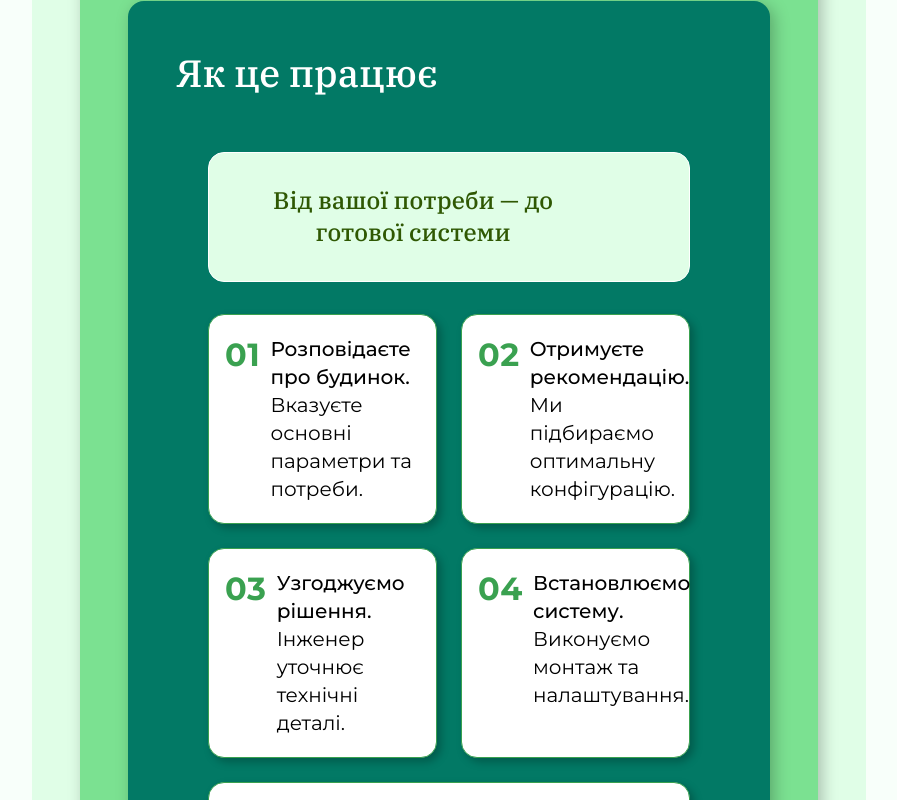
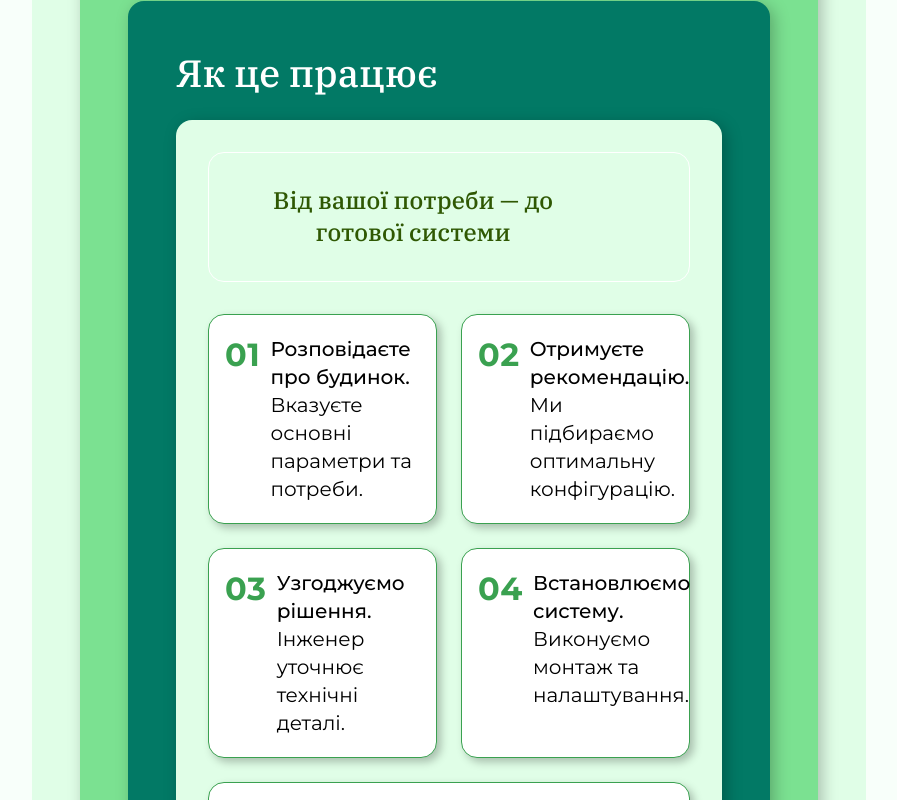
Before and after one commit to Rdazochka/EnerHome, a Next.js app: page / in a window 1280 px wide. Shown: the part 1000-1800 px from the top of the page, without its empty margins (191-1088 px from the left). Built offline with nearby package versions, Linux system fonts and the light colour scheme.

Commit message:
fix: add background to content wrapper on tablet

```diff
--- a/components/HowItWorks/HowItWorks.module.css
+++ b/components/HowItWorks/HowItWorks.module.css
@@ -133,10 +133,10 @@
   }
 
   .content {
-    padding: 0;
-    box-shadow: none;
-    background: transparent;
-    border-radius: 0;
+    padding: 16px 12px;
+    box-shadow: 4px 4px 16px 0 rgba(0, 0, 0, 0.25);
+    background: var(--color-background-2);
+    border-radius: 16px;
   }
 
   .frame4 {
```
